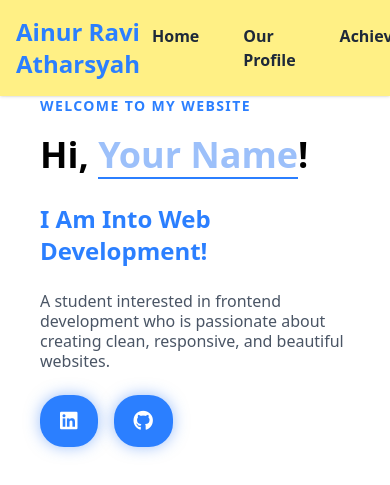
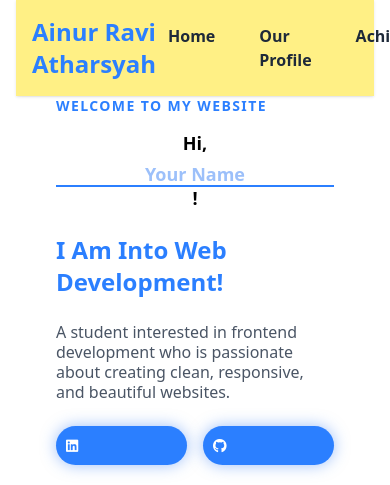
Before and after one commit to pietharr/CodingCamp-23Feb26-ainurraviatharsyah, a plain HTML site: page index.html in a window 390 px wide. Shown: the top 485 px of the page. Drawn offline with nearby package versions, Linux system fonts and the light colour scheme; grey boxes are pictures that could not be loaded.

Commit message:
Mini Project

```diff
--- a/css/style.css
+++ b/css/style.css
@@ -28,3 +28,54 @@
   min-width: 80px;
   display: inline-block;
 }
+
+/* responsive design */
+/* Tablet */
+@media (max-width: 1024px) {
+
+  body {
+    padding: 0 20px;
+  }
+
+  h1 {
+    font-size: 28px;
+  }
+
+}
+
+/* Mobile */
+@media (max-width: 768px) {
+
+  body {
+    padding: 0 16px;
+  }
+
+  h1 {
+    font-size: 22px;
+    text-align: center;
+  }
+
+  .btn-glow {
+    width: 100%;
+  }
+
+  #greetingName {
+    display: block;
+    margin-top: 8px;
+  }
+
+}
+
+/* Small phone */
+@media (max-width: 480px) {
+
+  h1 {
+    font-size: 18px;
+  }
+
+  .btn-glow {
+    padding: 10px;
+    font-size: 14px;
+  }
+
+}
```
